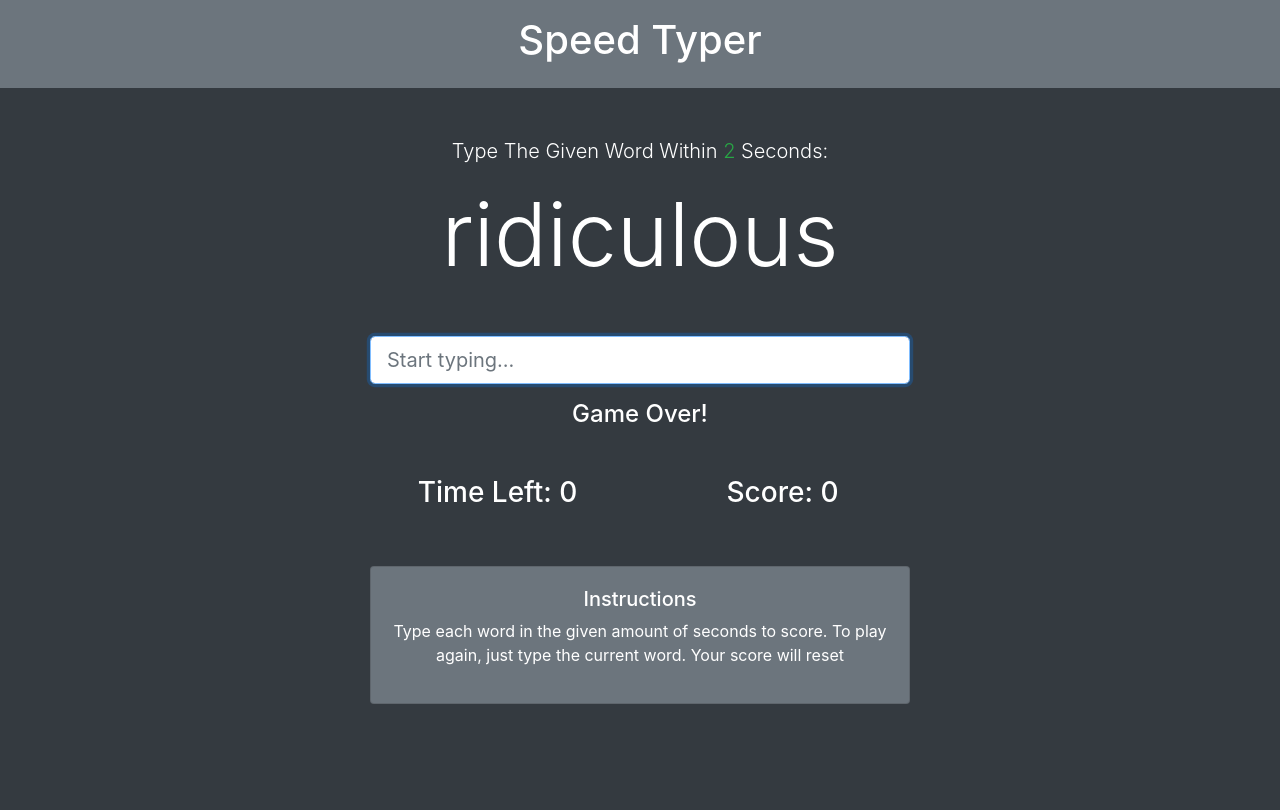
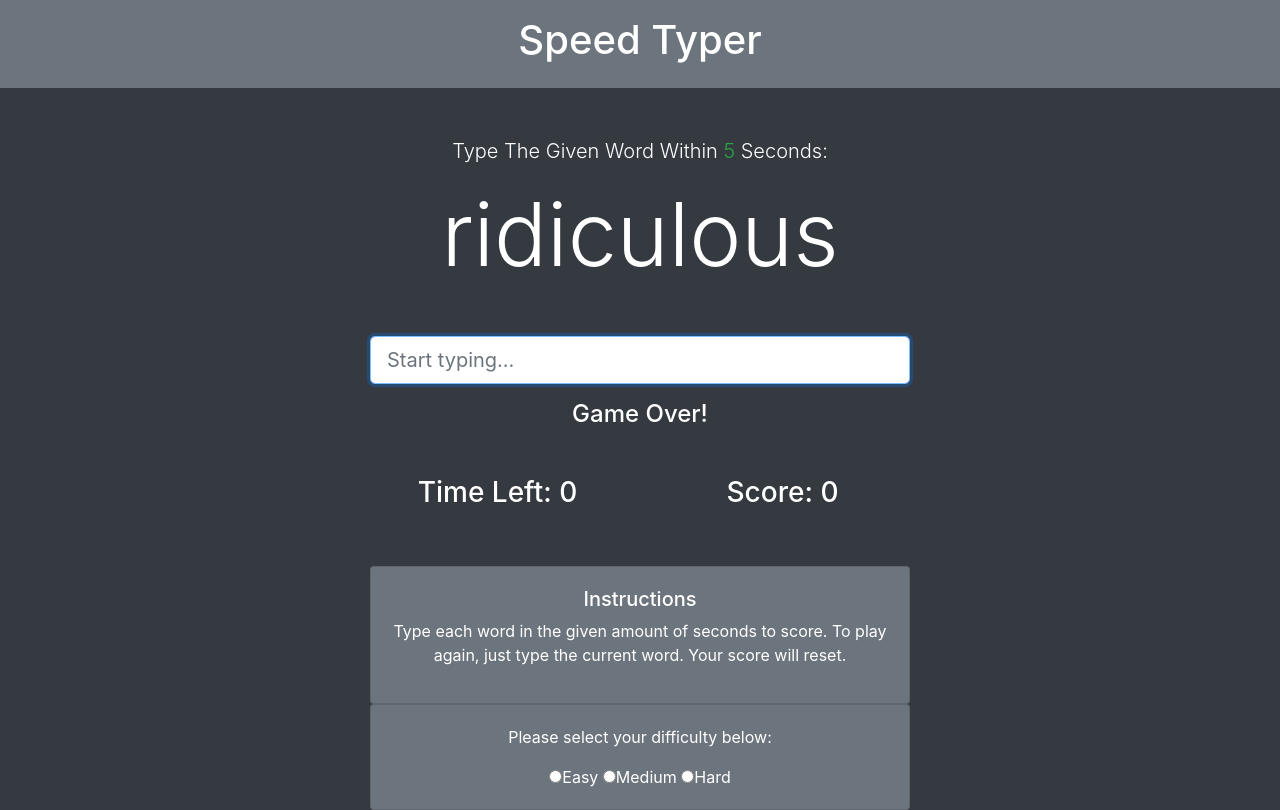
Before and after one commit to AlexGZhang2014/JS-speed-typer, a plain HTML site: page index.html in a window 1280 px wide. Drawn offline with nearby package versions, Linux system fonts and the light colour scheme.

Commit message:
Attempt to add difficulty level selection by user

```diff
--- a/index.html
+++ b/index.html
@@ -9,7 +9,7 @@
       crossorigin="anonymous">
   </head>
 
-  <body class="bg-dark text-white ">
+  <body class="bg-dark text-white">
     <header class="bg-secondary text-center p-3 mb-5">
       <h1>Speed Typer</h1>
     </header>
@@ -44,7 +44,15 @@
               <div class="card card-body bg-secondary text-white">
                 <h5>Instructions</h5>
                 <p>Type each word in the given amount of seconds to score. To play again, just type the current word. Your score
-                  will reset</p>
+                  will reset.</p>
+              </div>
+              <div class="card card-body bg-secondary text-white">
+                <p>Please select your difficulty below:</p>
+                <div class="col-md-12">
+                  <input type="radio" id="easyMode" value="Easy">Easy</input>
+                  <input type="radio" id="mediumMode" value="Medium">Medium</input>
+                  <input type="radio" id="hardMode" value="Hard">Hard</input>
+                </div>
               </div>
             </div>
           </div>
--- a/js/main.js
+++ b/js/main.js
@@ -10,7 +10,7 @@ const levels = {
 }
 
 // To change the level
-const currentLevel = levels.hard;
+const currentLevel = levels.easy;
 
 let time = currentLevel;
 let score = 0;
@@ -22,6 +22,9 @@ const scoreDisplay = document.querySelector('#score');
 const timeDisplay = document.querySelector('#time');
 const message = document.querySelector('#message');
 const seconds = document.querySelector('#seconds');
+const easyMode = document.querySelector('#easyMode');
+const mediumMode = document.querySelector('#mediumMode');
+const hardMode = document.querySelector('#hardMode');
 
 const words = [
   'horchata',
@@ -73,6 +76,10 @@ function init() {
   setInterval(countdown, 1000);
   // Check game status
   setInterval(checkStatus, 50);
+  // Allow user to set level
+  easyMode.addEventListener('click', changeLevel(e));
+  mediumMode.addEventListener('click', changeLevel(e));
+  hardMode.addEventListener('click', changeLevel(e));
 }
 
 // Start match
@@ -133,3 +140,14 @@ function checkStatus() {
     score = -1;
   }
 }
+
+//Change the difficulty level
+function changeLevel(e) {
+  if (e.value === 'Easy') {
+    currentLevel = levels.easy;
+  } else if (e.value === 'Medium') {
+    currentLevel = levels.medium;
+  } else if (e.value === 'Hard') {
+    currentLevel = levels.hard;
+  }
+}
```
